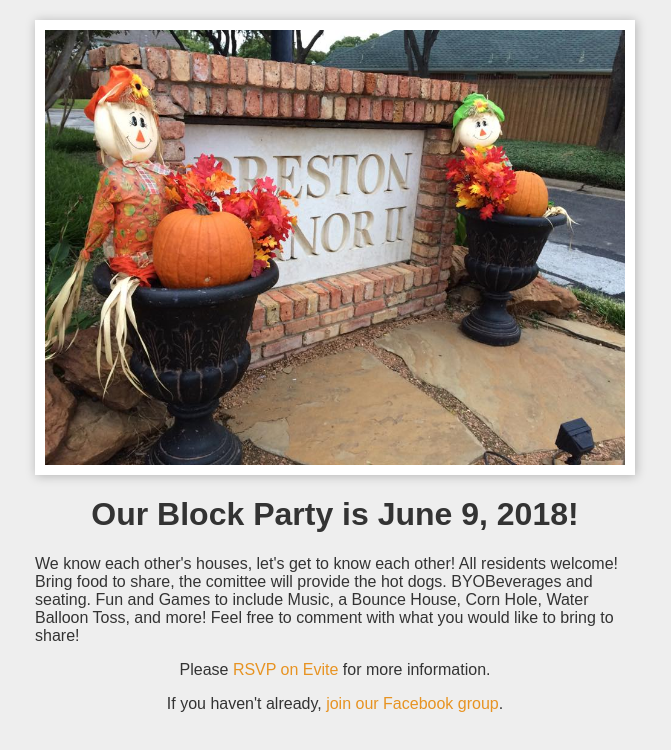
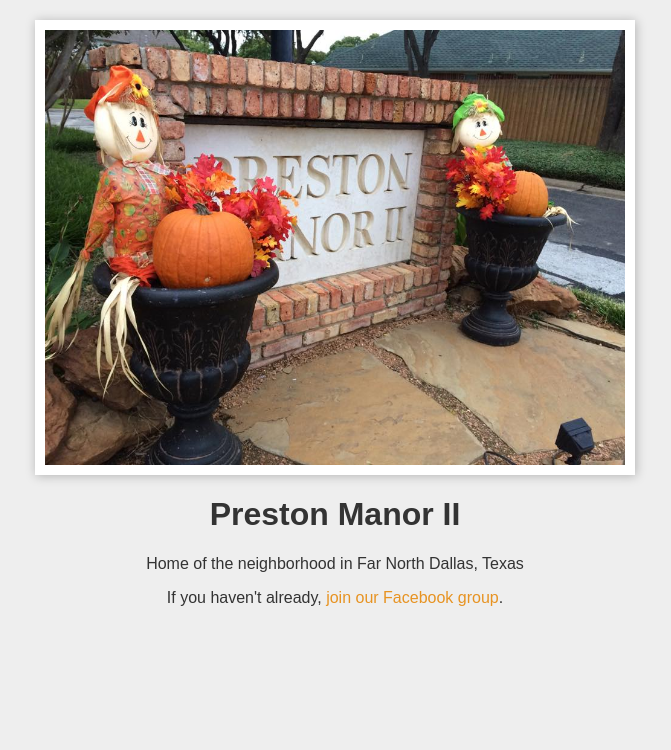
Before and after one commit to caseywebdev/prestonmanor2, a plain HTML site: page index.html in a window 1280 px wide. Shown: the whole page, without its empty margins (305-976 px from the left). Drawn offline with Linux system fonts and the light colour scheme.

Commit message:
Remove block party copy

```diff
--- a/index.html
+++ b/index.html
@@ -55,18 +55,8 @@
   <body>
     <div class='root'>
       <img class='banner' src='/banner.jpg'>
-      <h1>Our Block Party is June 9, 2018!</h1>
-      <p class='left'>
-        We know each other's houses, let's get to know each other! All residents
-        welcome!  Bring food to share, the comittee will provide the hot dogs.
-        BYOBeverages and seating. Fun and Games to include Music, a Bounce
-        House, Corn Hole, Water Balloon Toss, and more! Feel free to comment
-        with what you would like to bring to share!
-      </p>
-      <p>
-        Please <a href='http://evite.me/2CSJVh3AMp'>RSVP on Evite</a> for more
-        information.
-      </p>
+      <h1>Preston Manor II</h1>
+      <p>Home of the neighborhood in Far North Dallas, Texas</p>
       <p>
         If you haven't already,
         <a href='https://www.facebook.com/groups/prestonmanor2/'>
```
